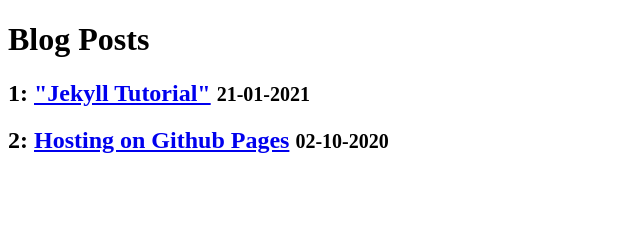
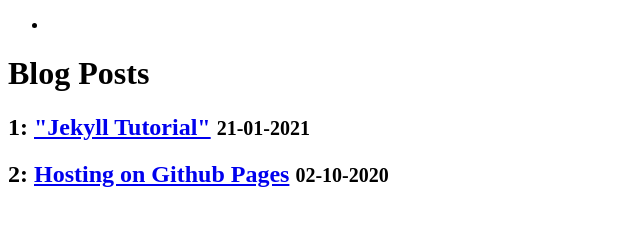
Before and after one commit to fahimkk/static-site-generator, a plain HTML site: page _site/index.html in a window 1280 px wide. Shown: the whole page, without its empty margins (0-640 px from the left). Drawn offline with Linux system fonts and the light colour scheme.

```diff
--- a/_site/index.html
+++ b/_site/index.html
@@ -6,6 +6,11 @@
     <title>Home</title>
 </head>
 <body class="container">
+    <nav>
+        <ul>
+            <li><a href=""></a></li>
+        </ul>
+    </nav>
 
 <h1>Blog Posts</h1>
 <div>
```
Also changed, not shown: _site/posts/hosting-slug.html (+5 -0 lines), _site/posts/jekyll-tutorial.html (+5 -0 lines), 2 other files.
